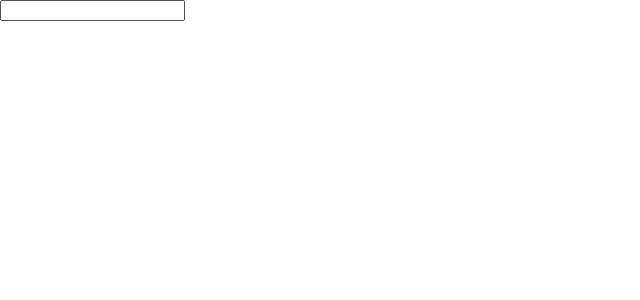
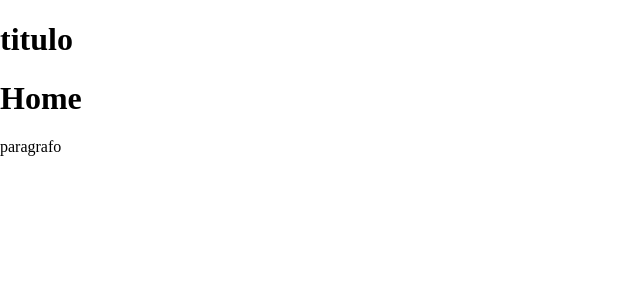
Before and after one commit to Wallacebarros/VUEJS, a Vue app in the folder myapp/: page / in a window 1280 px wide. Shown: the top 300 px of the page, without its empty margins (0-640 px from the left). Built offline with nearby package versions, Linux system fonts and the light colour scheme.

Commit message:
apredendo sobre Slots

```diff
--- a/myapp/src/App.vue
+++ b/myapp/src/App.vue
@@ -1,29 +1,22 @@
 <template>
-  <input type="text" v-model="name">
-  <p>{{name}}</p>
+  <MyHeader>
+    <template v-slot:title>
+      <h1>titulo</h1>
+    </template>
+    <h1>Home</h1>
+    <p>paragrafo</p>
+  </MyHeader>
+</template>
 
-</template>
 <script>
+  import MyHeader from './components/MyHeader.vue'
 
   export default {
     name:'App',
-    data() {
-      return {
-        name:""
-      }
-    },
-    watch:{
-      name() {
-        this.pushApi()
-      }
-    },
-    methods: {
-      pushApi(){
-        console.log("fetch")
-      }
-    },
+    components:{ MyHeader }
   }
 </script>
+
 <style>
   body{
     margin: 0px;
--- /dev/null
+++ b/myapp/src/components/MyHeader.vue
@@ -0,0 +1,13 @@
+<template>
+  <header>
+    <slot name="title"/>
+    <slot/>
+  </header>
+</template>
+
+<script>
+export default { }
+</script>
+
+<style>
+</style>
```
